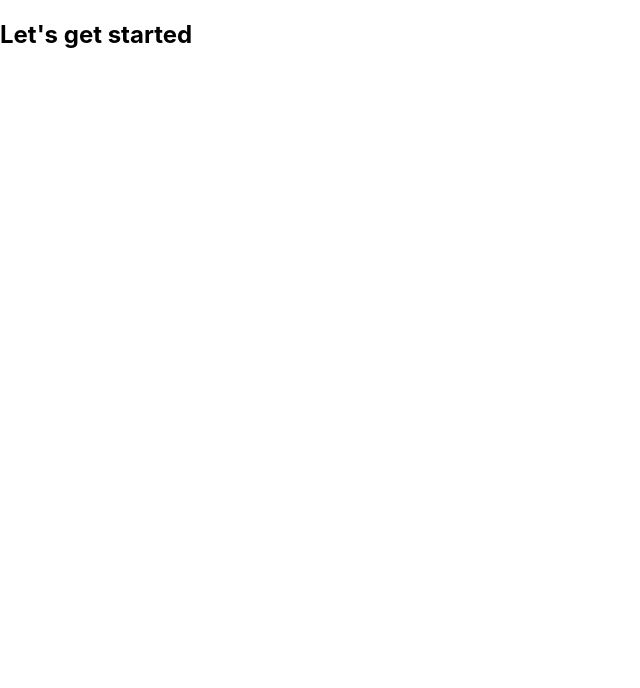
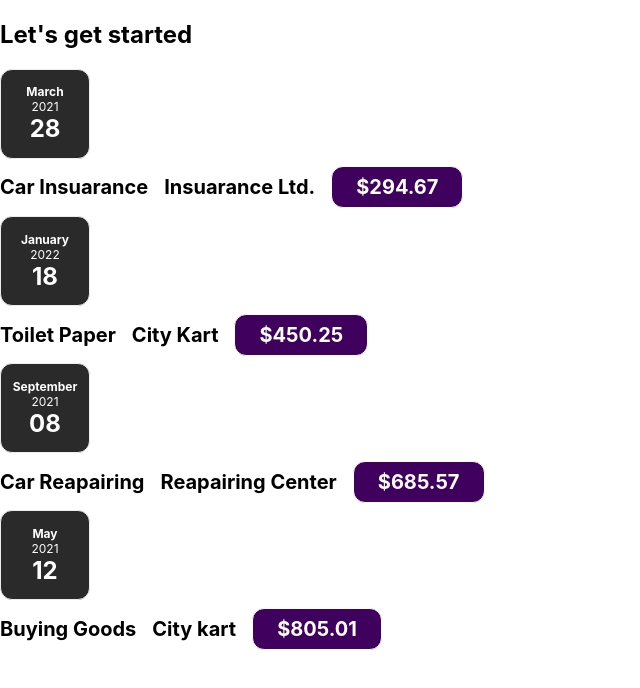
Before and after one commit to ShivaMisraa/ExpenseTrackerWithReact, a React (Create React App) app: page / in a window 1280 px wide. Shown: the top 688 px of the page, without its empty margins (0-640 px from the left). Built offline with nearby package versions, Linux system fonts and the light colour scheme.

Commit message:
hace fixed some problems

```diff
--- a/src/App.js
+++ b/src/App.js
@@ -1,38 +1,53 @@
 // import logo from "./logo.svg";
 // import "./App.css";
 
+import React from "react";
+import Expenses from "./Components/Expenses";
+// import './Components/ExpenseDate';
+// import './Components/ExpenseDetails';
+import "./Components/ExpenseItem";
+// import './Components/Expenses';
+
 function App() {
-  const Expenses=[
-    {id:"e1",
-    title:"Car Insuarance",
-    amount:294.67,
-    date: new Date(2021,2,28),
-    location:"Insuarance Ltd."},
+  const expenses = [
+    {
+      id: "e1",
+      title: "Car Insuarance",
+      amount: 294.67,
+      date: new Date(2021, 2, 28),
+      location: "Insuarance Ltd.",
+    },
 
-    {id:"e2",
-    title:"Toilet Paper",
-    amount:450.25,
-    date: new Date(2021,12,18),
-    location:"City Kart"},
+    {
+      id: "e2",
+      title: "Toilet Paper",
+      amount: 450.25,
+      date: new Date(2021, 12, 18),
+      location: "City Kart",
+    },
 
-    {id:"e3",
-    title:"Car Reapairing",
-    amount:685.57,
-    date: new Date(2021,8,8),
-  location:"Reapairing Center"},
+    {
+      id: "e3",
+      title: "Car Reapairing",
+      amount: 685.57,
+      date: new Date(2021, 8, 8),
+      location: "Reapairing Center",
+    },
 
-    {id:"e4",
-    title:"Buying Goods",
-    amount:805.01,
-    date: new Date(2021,4,12),
-  location:"City kart"},
+    {
+      id: "e4",
+      title: "Buying Goods",
+      amount: 805.01,
+      date: new Date(2021, 4, 12),
+      location: "City kart",
+    },
   ];
   return (
     <div>
       <h2>Let's get started</h2>
-      <expenses items={Expenses}/>
+
+      <Expenses items={expenses}/>
     </div>
-
   );
 }
 
--- a/src/Components/Card.js
+++ b/src/Components/Card.js
@@ -1,8 +1,9 @@
-import '/.Card.css';
+import React from 'react';
+import './Card.css';
 
 function Card(props){
 
-    const claases= 'card' + props.children;
+    const claases= 'card' + props.className;
 
     return <div className={claases}>{props.children}</div>
 }
--- a/src/Components/ExpenseDate.js
+++ b/src/Components/ExpenseDate.js
@@ -1,9 +1,10 @@
+import React from 'react';
 import './ExpenseDate.css';
 
 function ExpenseDate(props){
     const month=props.date.toLocaleString('en-US',{month:'long'});
+    const day=props.date.toLocaleString('en-US',{day:'2-digit'});
     const year=props.date.getFullYear();
-    const day=props.date.toLocaleString('en-US',{day:'2-digit'});
 
     return(
         <div className='expense-date'>
--- a/src/Components/ExpenseDetails.js
+++ b/src/Components/ExpenseDetails.js
@@ -1,16 +1,16 @@
+import React from 'react';
 import './ExpenseItem.css';
+import ExpenseDate from './ExpenseDate';
+import Card from './Card';
 
 function ExpenseDetails(props){
-
-    const amount= props.amount;
-    const location= props.location;
 
     return(
         <div className='expense-item__description'>
             <h2>{props.title}</h2>
-            <div className='expense-item__price'> Rs{amount}</div>
-            <div className='expense-item__price'> {location}</div>
+            <h2>{props.location}</h2>
+            <div className='expense-item__price'>${props.amount}</div>
             </div>
-    )
+    );
 }
 export default ExpenseDetails;
--- a/src/Components/Expenses.js
+++ b/src/Components/Expenses.js
@@ -1,33 +1,37 @@
-import ExpenseItem from "./Components/ExpenseItem";
+import React from "react";
+import ExpenseItem from "./ExpenseItem";
 import './Expenses.css'
-import './Card'
 import Card from "./Card";
+
+
+
 function Expenses(props){
+
     return(
 <Card className="Expenses">
 <ExpenseItem
-       title={props.item[0].title}
-       amount={props.item[0].amount}
-       date={props.item[0].date}
-       location={props.item[0].location}
+       title={props.items[0].title}
+       amount={props.items[0].amount}
+       date={props.items[0].date}
+       location={props.items[0].location}
        />
       <ExpenseItem
-      title={props.item[1].title}
-       amount={props.item[1].amount}
-        date={props.item[1].date}
-        location={props.item[1].location}
+      title={props.items[1].title}
+       amount={props.items[1].amount}
+        date={props.items[1].date}
+        location={props.items[1].location}
         />
       <ExpenseItem
-      title={props.item[2].title}
-       amount={props.item[2].amount}
-       date={props.item[2].date}
-       location={props.item[2].location}
+      title={props.items[2].title}
+       amount={props.items[2].amount}
+       date={props.items[2].date}
+       location={props.items[2].location}
        />
       <ExpenseItem
-      title={props.item[3].title}
-       amount={props.item[3].amount}
-       date={props.item[3].date}
-       location={props.item[3].location}
+      title={props.items[3].title}
+       amount={props.items[3].amount}
+       date={props.items[3].date}
+       location={props.items[3].location}
        />
 </Card>
     );
```
Also changed, not shown: src/Components/ExpenseItem.js (+15 -7 lines).
